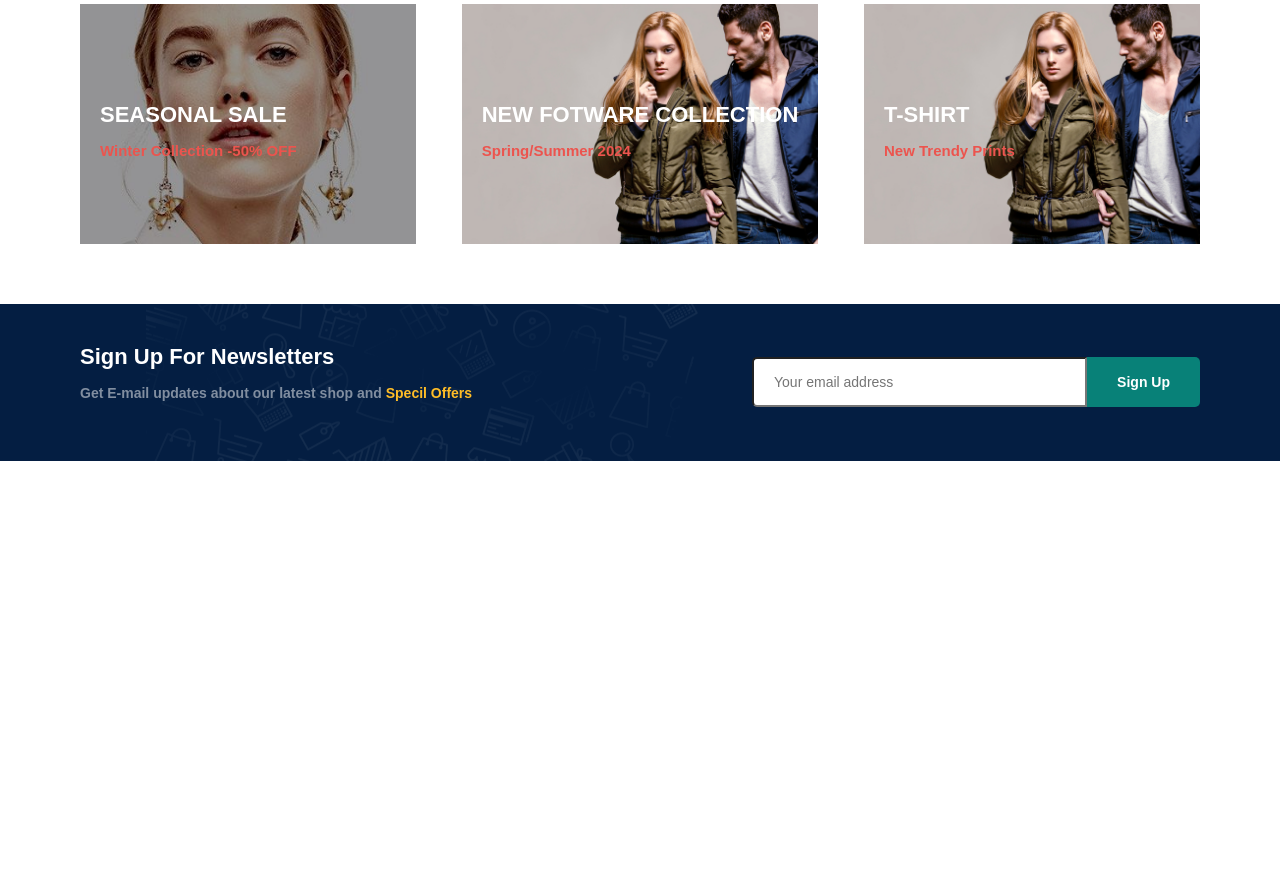
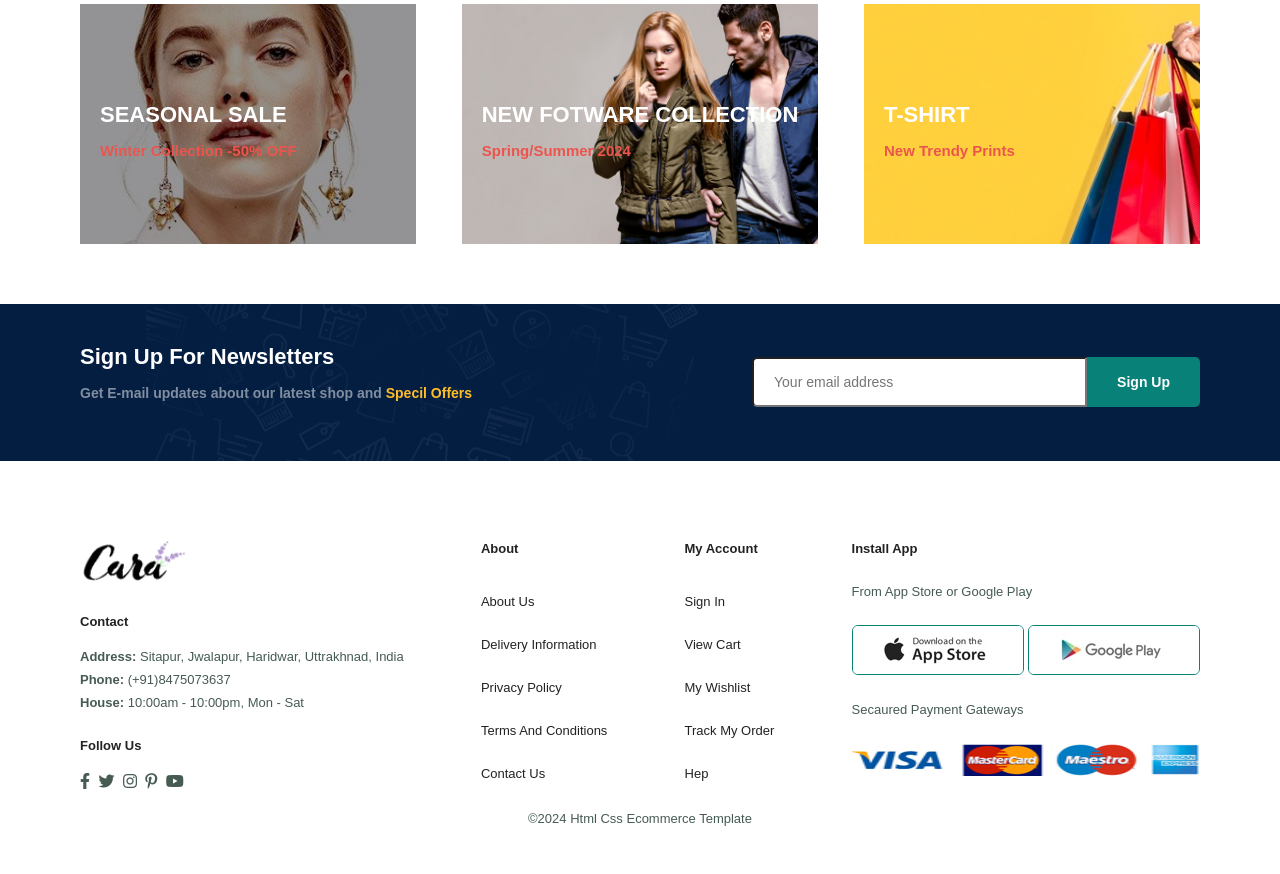
Before and after one commit to gauranshahuja/Ecom, a plain HTML site: page index.html in a window 1280 px wide. Shown: the part 4074-4948 px from the top of the page. Before the commit the page ends 4575 px from the top, so only its background shows below. Drawn offline with Linux system fonts and the light colour scheme.

Commit message:
Day - 3/The design is complete

```diff
--- a/index.html
+++ b/index.html
@@ -375,11 +375,58 @@
         </div>
     </section>
 
-    <section id="">
-        <div class="">
+    <footer class="section-p1">
+        <div class="col">
+            <img class="logo" src="img/logo.png" alt="shooop" width="150px">
+            <h4>Contact</h4>
+            <p><strong>Address: </strong>Sitapur, Jwalapur, Haridwar, Uttrakhnad, India</p>
+            <p><strong>Phone: </strong>(+91)8475073637</p>
+            <p><strong>House: </strong>10:00am - 10:00pm, Mon - Sat</p>
+            <div class="follow">
+                <h4>Follow Us</h4>
+                <div class="icon">
+                    <i class="fab fa-facebook-f"></i>
+                    <i class="fab fa-twitter"></i>
+                    <i class="fab fa-instagram"></i>
+                    <i class="fab fa-pinterest-p"></i>
+                    <i class="fab fa-youtube"></i>
+                </div>
+            </div>
+        </div>
 
+        <div class="col">
+            <h4>About</h4>
+            <a href="#">About Us</a>
+            <a href="#">Delivery Information</a>
+            <a href="#">Privacy Policy</a>
+            <a href="#">Terms And Conditions</a>
+            <a href="# ">Contact Us</a>
         </div>
-    </section>
+
+        <div class="col">
+            <h4>My Account</h4>
+            <a href="#">Sign In</a>
+            <a href="#">View Cart</a>
+            <a href="#">My Wishlist</a>
+            <a href="#">Track My Order</a>
+            <a href="# ">Hep</a>
+        </div>
+
+        <div class="col install">
+            <h4>Install App</h4>
+            <p>From App Store or Google Play</p>
+            <div class="row">
+                <img src="img/pay/app.jpg" alt="">
+                <img src="img/pay/play.jpg" alt="">
+            </div>
+            <p>Secaured Payment Gateways</p>
+            <img src="img/pay/pay.png" alt="">
+        </div>
+
+        <div class="copyright">
+            <p>©2024 Html Css Ecommerce Template</p>
+        </div>
+    </footer>
 
     <script src="script.js"></script>
 </body>
--- a/style.css
+++ b/style.css
@@ -394,7 +394,7 @@ body{
 }
 
 #banner3 .banner-box3{
-    background-image: url("img/banner/b4.jpg");
+    background-image: url("img/banner/b16.jpg");
 }
 
 #banner3 h2{
@@ -460,3 +460,67 @@ body{
     border-top-left-radius: 0;
     border-bottom-left-radius: 0;
 }
+
+footer{
+    display: flex;
+    flex-wrap: wrap;
+    justify-content: space-between;
+}
+
+footer .col{
+    display: flex;
+    flex-direction: column;
+    flex-wrap: wrap;
+    justify-content: space-between;
+    margin-bottom: 20px;
+}
+
+footer .logo{
+    margin-bottom: 30px;
+}
+
+footer h4{
+    font-size: 13px;
+    padding-bottom: 20px;
+}
+
+footer p{
+    font-size: 13px;
+    margin: 0 0 8px 0;
+}
+
+footer a{
+    font-size: 13px;
+    text-decoration: none;
+    color: #222;
+    margin-bottom: 10px;
+}
+
+footer .follow{
+    margin-top: 20px;
+}
+
+footer .follow i{
+    color:#465b52;
+    padding-right: 4px;
+    cursor: pointer;
+}
+
+footer .install .row img{
+    border: 1px solid #088178;
+    border-radius: 6px;
+}
+
+footer .install img{
+    margin: 10px 0 15px 0;
+}
+
+footer .follow i:hover,
+footer a:hover{
+    color: #088178;
+}
+
+footer .copyright{
+    width: 100%;
+    text-align: center;
+}
```
Also changed, not shown: about.html (added, +11 -0 lines), blog.html (added, +11 -0 lines), cart.html (added, +11 -0 lines), contact.html (added, +11 -0 lines), shop.html (added, +11 -0 lines).
